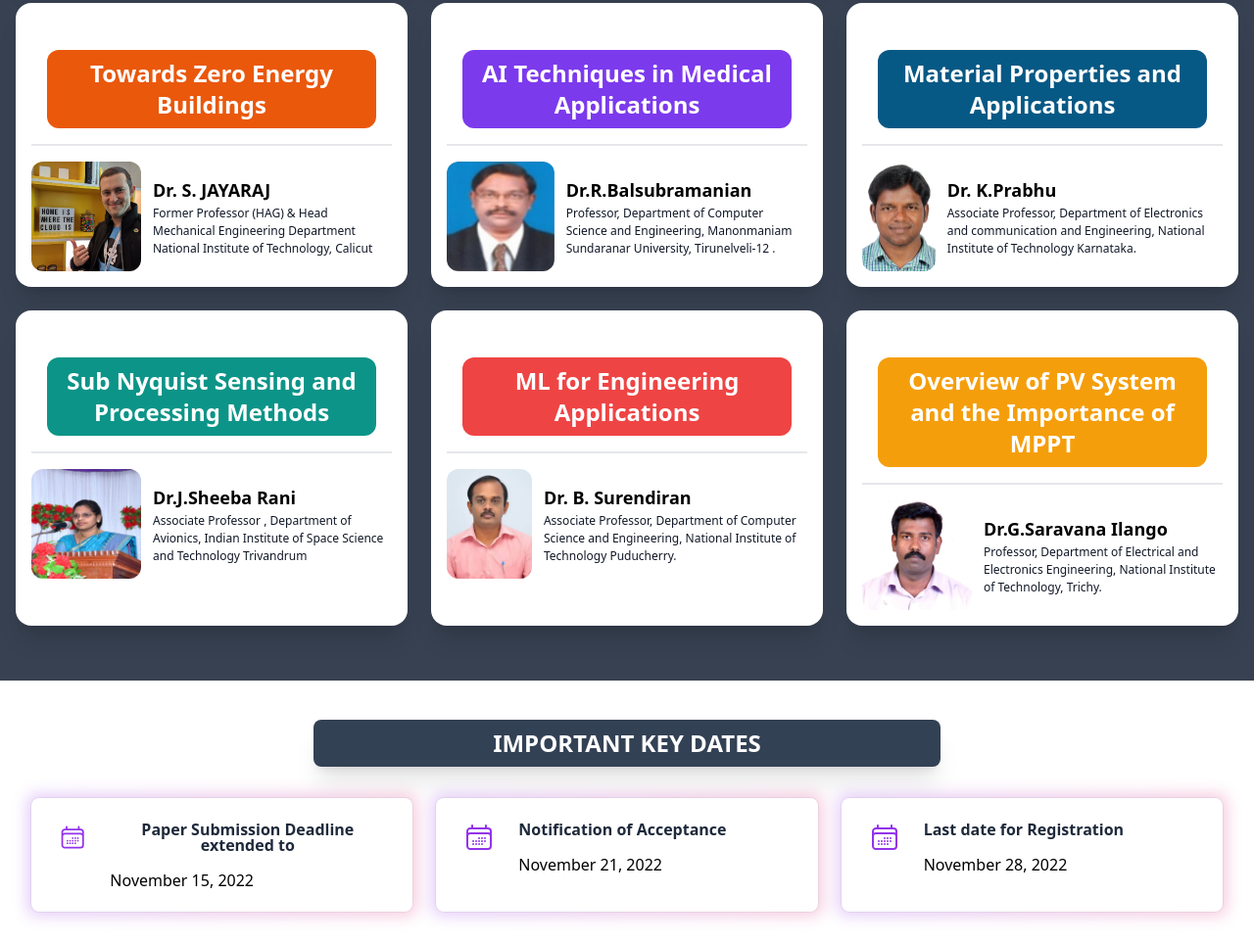
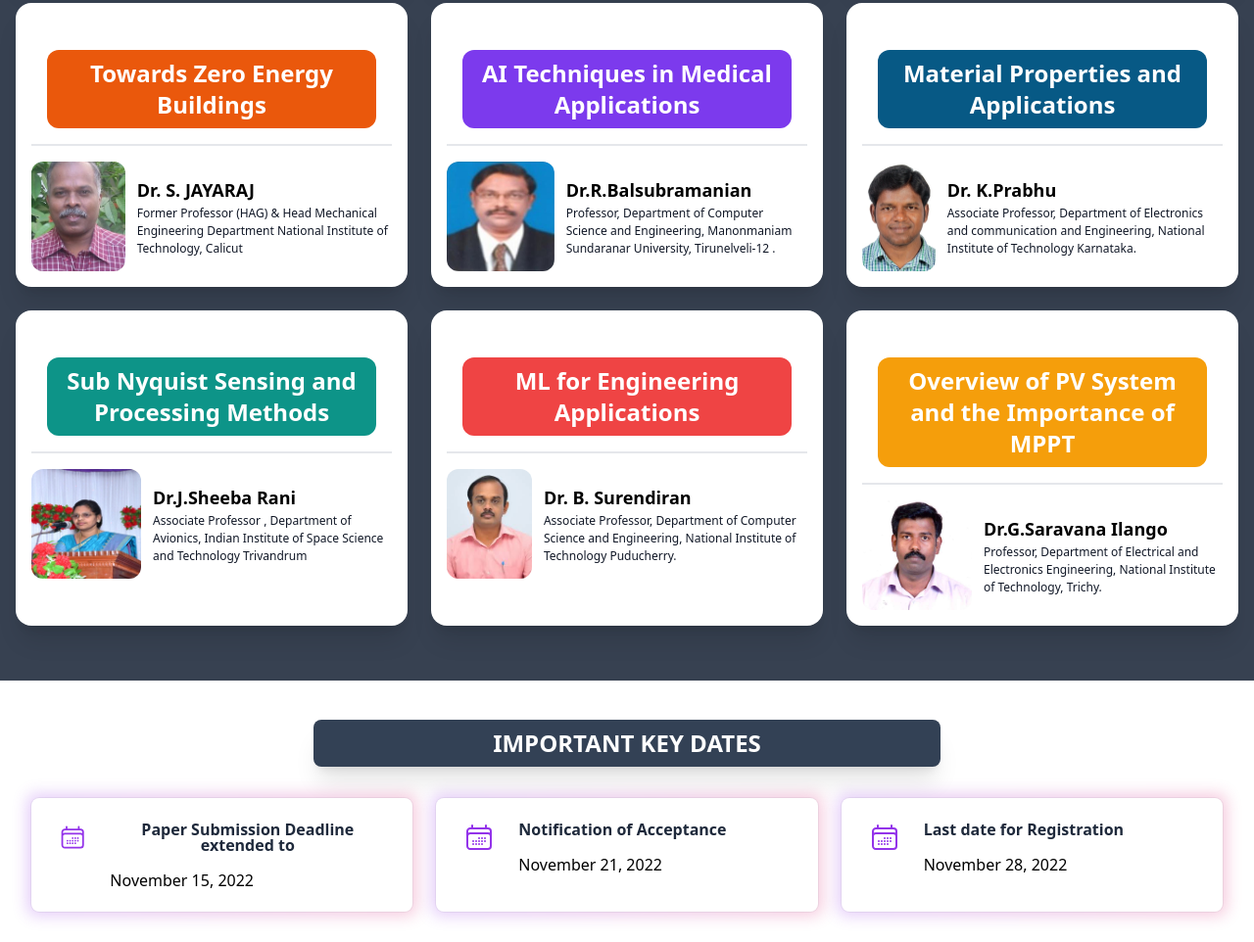
Before and after one commit to kishoreksk/icccem-conf, a website: page public/index.html in a window 1280 px wide. Shown: the part 3163-4125 px from the top of the page at 98% size. Drawn offline with Linux system fonts and the light colour scheme.

Commit message:
Added S.Jayaraj photo

```diff
--- a/public/index.html
+++ b/public/index.html
@@ -437,7 +437,7 @@
                     </ul>
                     <div class="flex items-center">
 
-                        <img alt="Developer" src="./imgs/Fabrice.jpg" class="object-cover w-28 h-28 rounded-xl" />
+                        <img alt="Developer" src="./imgs/Dr.S.Jayaraj.jpeg " class="object-cover w-28 h-28 rounded-xl" />
 
                         <div class="ml-3">
                             <h5 class="text-lg font-bold ">Dr. S. JAYARAJ</h5>
```
Also changed, not shown: public/imgs/Dr.S.Jayaraj.jpeg (added).
